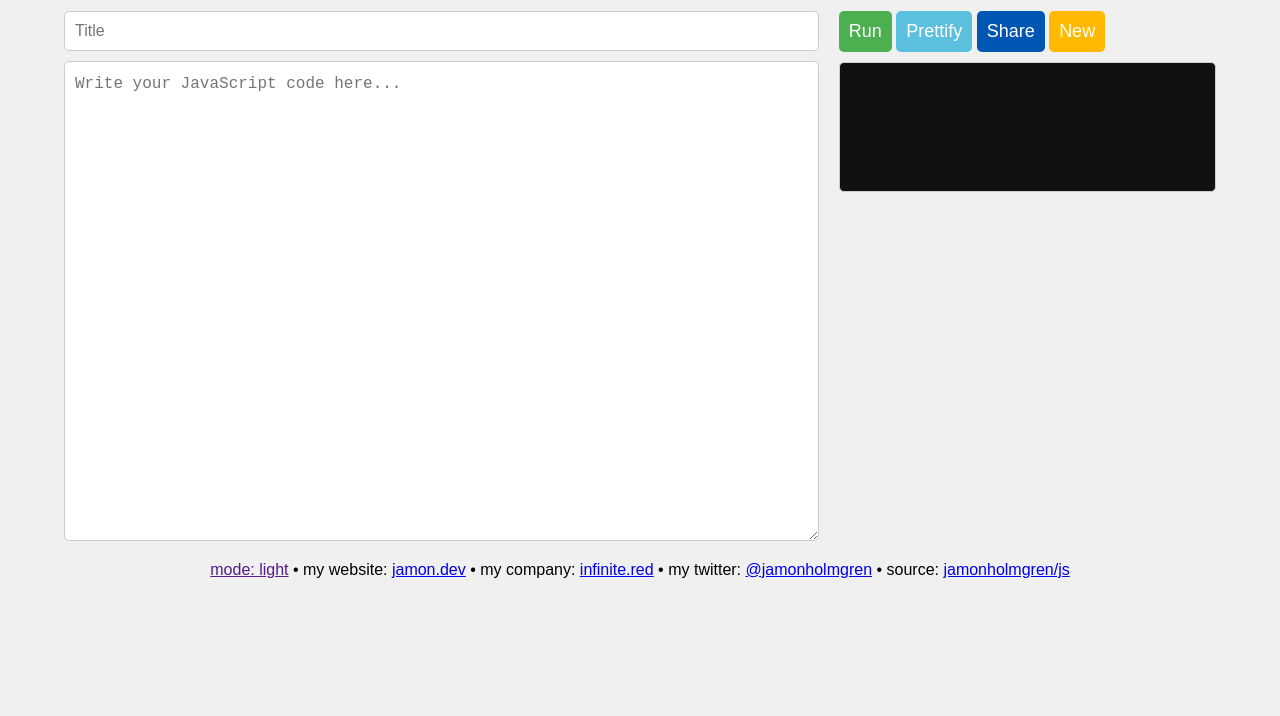
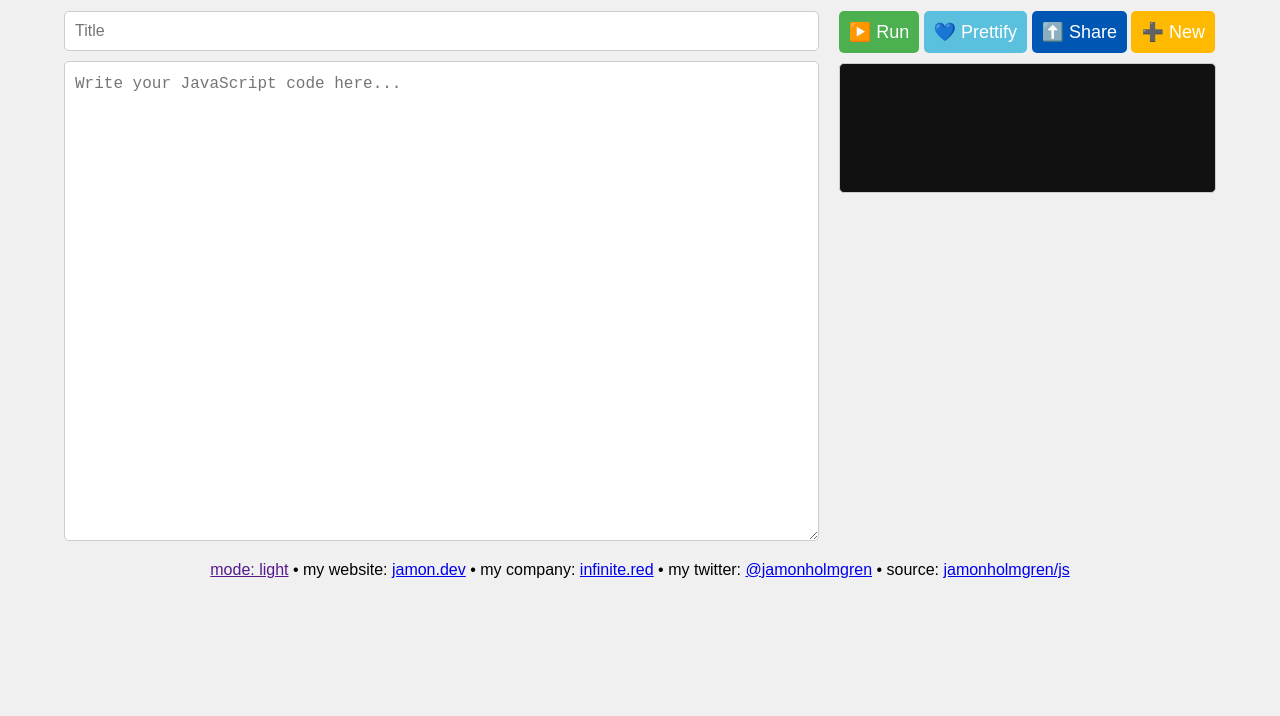
Before and after one commit to jamonholmgren/js, a website: page index.html in a window 1280 px wide. Shown: the part 84-800 px from the top of the page. Drawn offline with Linux system fonts and the light colour scheme.

Commit message:
refactor: Update action button labels in index.html

```diff
--- a/index.html
+++ b/index.html
@@ -274,10 +274,10 @@
       </div>
       <div class="right-column">
         <div class="action-buttons">
-          <button id="run-button">Run</button>
-          <button id="pretty">Prettify</button>
-          <button id="copy-url">Share</button>
-          <button id="new">New</button>
+          <button id="run-button">▶️ Run</button>
+          <button id="pretty">💙 Prettify</button>
+          <button id="copy-url">⬆️ Share</button>
+          <button id="new">➕ New</button>
         </div>
         <div id="output"></div>
         <div id="sessions-list"></div>
@@ -604,8 +604,9 @@
           .writeText(url)
           .then(() => {
             // temporarily change the button text to indicate success
-            copyUrlButton.textContent = "Copied!"
-            setTimeout(() => (copyUrlButton.textContent = "Share"), 2000)
+            const prevText = copyUrlButton.textContent
+            copyUrlButton.textContent = "✅ Share"
+            setTimeout(() => (copyUrlButton.textContent = prevText), 2000)
           })
           .catch((err) => {
             showError("Failed to copy URL:\n\n" + err)
```
